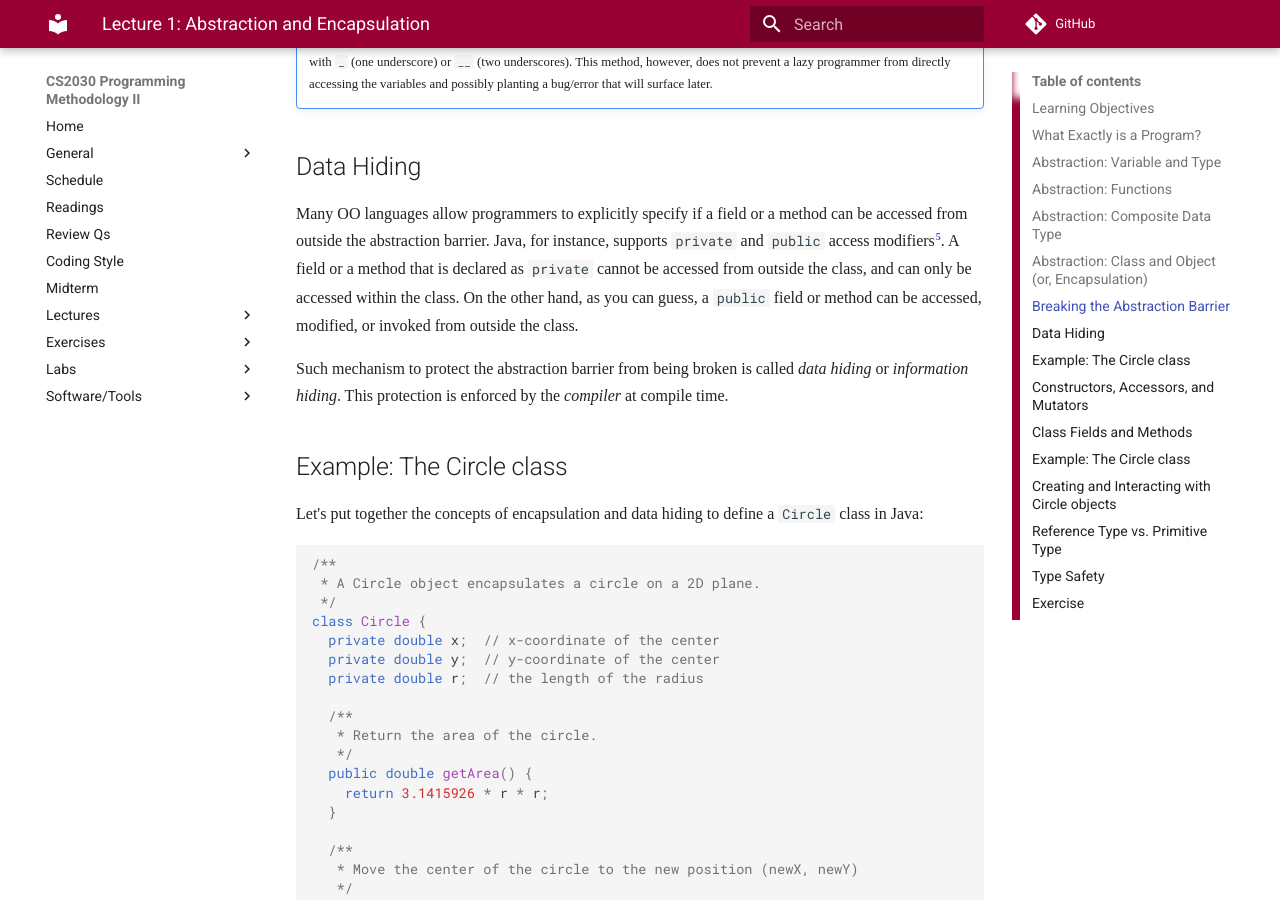
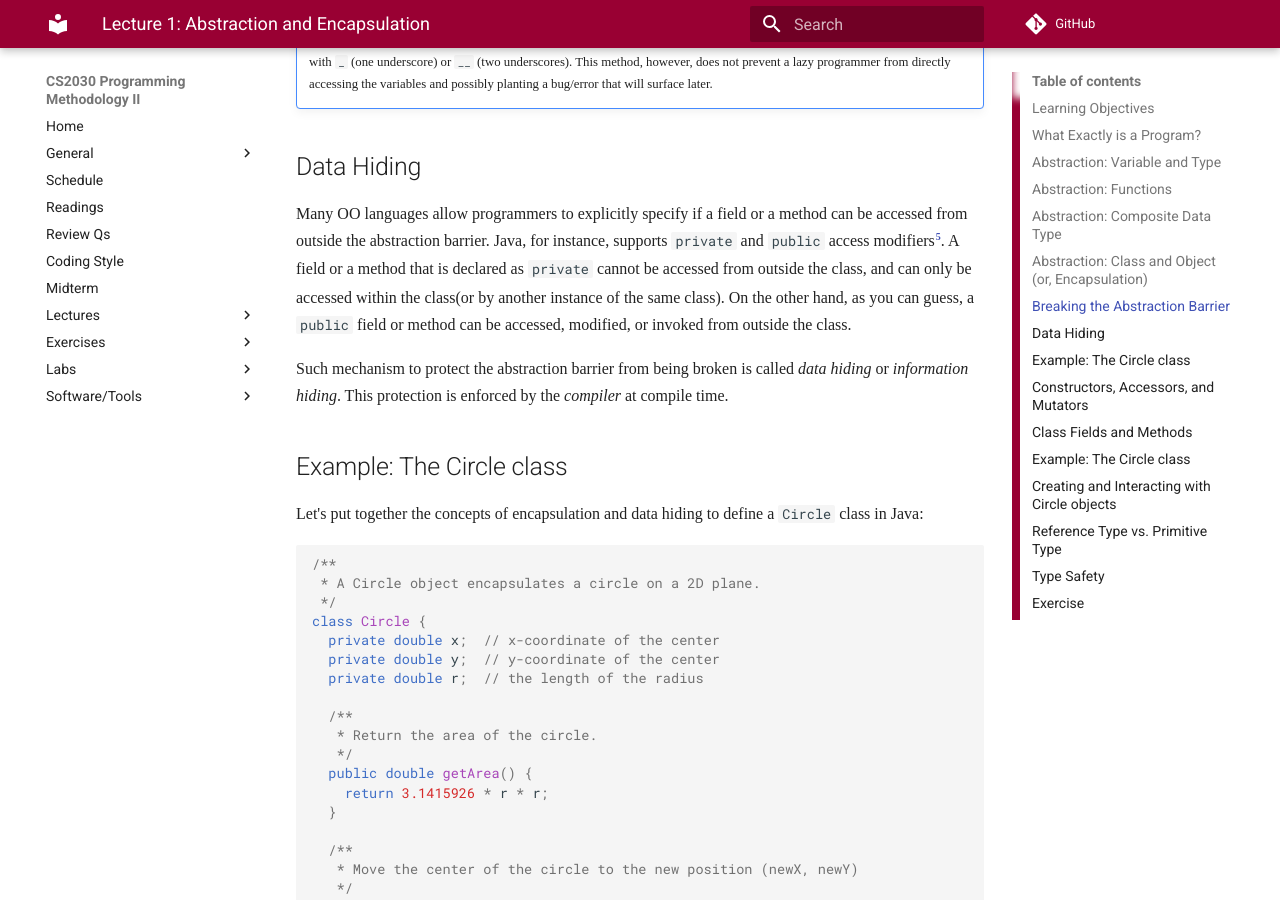
Before and after one commit to nus-cs2030/1718-s2, an MkDocs documentation site: the page built from docs/lec01.md, in a window 1280 px wide and 900 px high, scrolled down 5355 px. Built offline with MkDocs 1.6.1 and Material for MkDocs 9.7.7, drawn with Linux system fonts in a browser that asks for light colours; some web fonts are replaced; formulas are drawn with MathJax 3; comment, search, counter and statistics services are not loaded; old or Windows-style settings are respelled for this version of MkDocs.

Commit message:
Update clarification

```diff
--- a/docs/lec01.md
+++ b/docs/lec01.md
@@ -131,7 +131,7 @@ This code would still be correct, but the abstraction barrier is broken since we
 
 ## Data Hiding
 
-Many OO languages allow programmers to explicitly specify if a field or a method can be accessed from outside the abstraction barrier.  Java, for instance, supports `private` and `public` access modifiers[^5].  A field or a method that is declared as `private` cannot be accessed from outside the class, and can only be accessed within the class.  On the other hand, as you can guess, a `public` field or method can be accessed, modified, or invoked from outside the class.
+Many OO languages allow programmers to explicitly specify if a field or a method can be accessed from outside the abstraction barrier.  Java, for instance, supports `private` and `public` access modifiers[^5].  A field or a method that is declared as `private` cannot be accessed from outside the class, and can only be accessed within the class(or by another instance of the same class).  On the other hand, as you can guess, a `public` field or method can be accessed, modified, or invoked from outside the class.
 
 [^5]: Others include `protected` and the _default_ modifier.  For beginners, it is better that we explicitly specify something as `private` or `public`.
 
```
